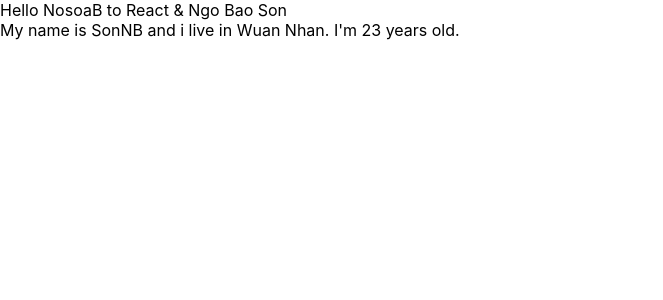
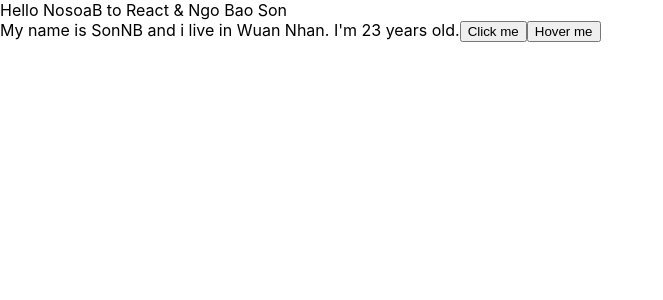
Before and after one commit to NosoaB17/React_QuizProject, a React (Create React App) app: page / in a window 1280 px wide. Shown: the top 300 px of the page, without its empty margins (0-663 px from the left). Built offline with nearby package versions, Linux system fonts and the light colour scheme.

Commit message:
DOM Events

```diff
--- a/public/index.html
+++ b/public/index.html
@@ -24,7 +24,7 @@
       work correctly both with client-side routing and a non-root public URL.
       Learn how to configure a non-root public URL by running `npm run build`.
     -->
-    <title>React App</title>
+    <title>Quiz Project</title>
   </head>
   <body>
     <noscript>You need to enable JavaScript to run this app.</noscript>
--- a/src/components/MyComponent.js
+++ b/src/components/MyComponent.js
@@ -2,19 +2,29 @@
 // function Component
 
 import React from "react";
-
 class MyComponent extends React.Component {
   state = {
     name: "SonNB",
     address: "Wuan Nhan",
     age: 23,
   };
+
+  handleClick(event) {
+    console.log("Click my button");
+    console.log("My name is ", this.state.name);
+  }
+
+  handleOnMouseOver(event) {
+    console.log(event.pageX);
+  }
   // JSX
   render() {
     return (
       <div>
         My name is {this.state.name} and i live in {this.state.address}. I'm{" "}
         {this.state.age} years old.
+        <button onClick={this.handleClick}>Click me</button>
+        <button onMouseOver={this.handleOnMouseOver}>Hover me</button>
       </div>
     );
   }
```
